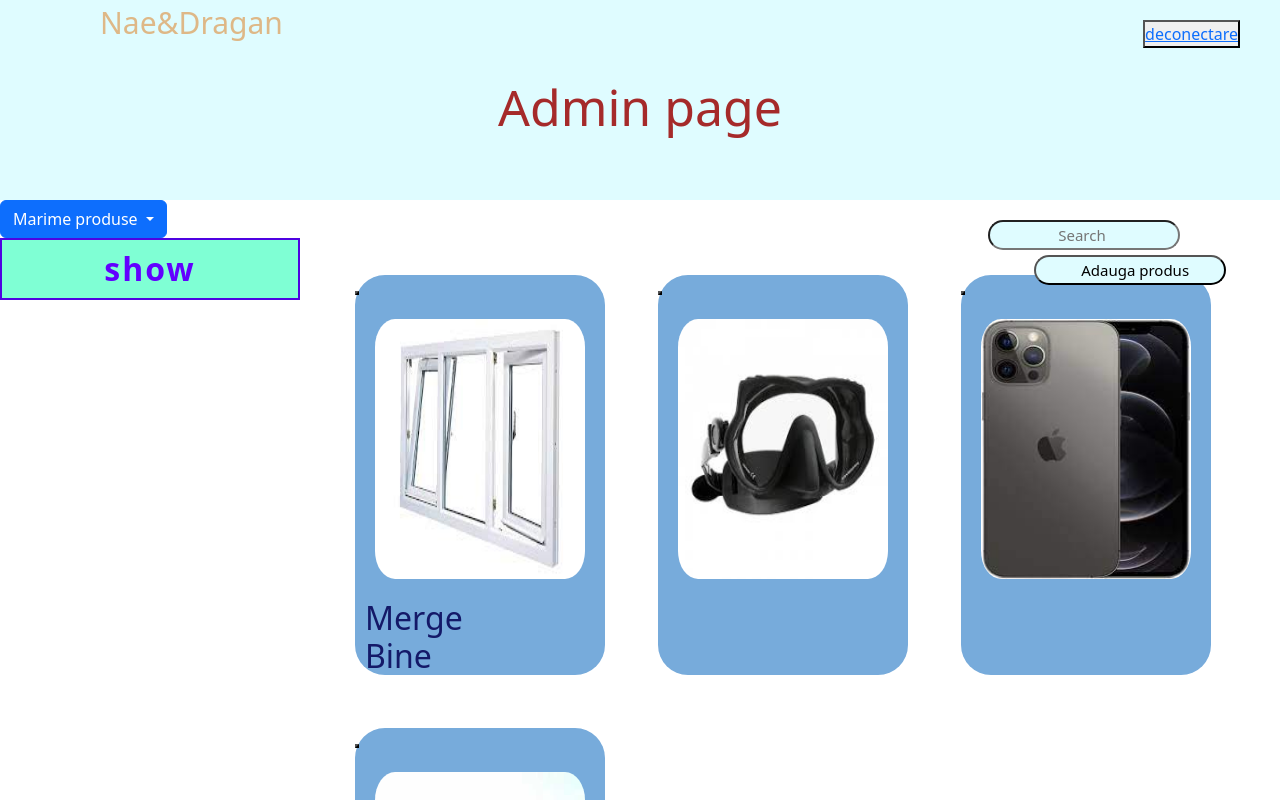
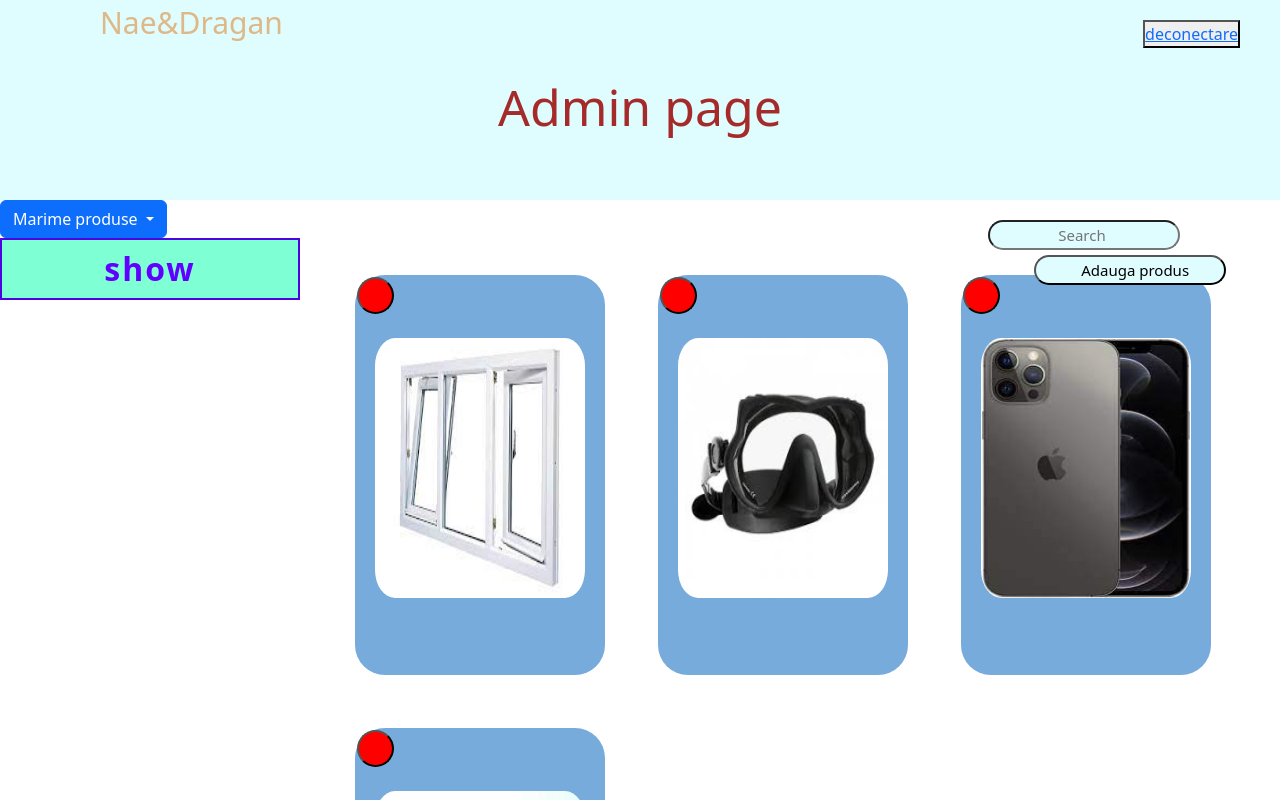
Before and after one commit to Stefan22022/Proiect-Magazin, a plain HTML site: page admin.html in a window 1280 px wide. Shown: the top 800 px of the page. Drawn offline with nearby package versions, Linux system fonts and the light colour scheme.

Commit message:
retusare-probleme-gog

```diff
--- a/admin.html
+++ b/admin.html
@@ -24,19 +24,21 @@
           </button>
         <div class="produse" id="adauga">
             <div class="conserva" id="1">
-                <button class="buton-stergere" id="x.1" onclick="stergeProdus(this)"></button>
-                <img class="poza" src="./poze/download.jpeg"/>
-                <h2>Merge<br>Bine</h2>
+              <button class="remove-item" id="x.1" onclick="stergeProd(this)"></button>
+              <img class="poza" src="./poze/download.jpeg"/>
             </div>
             <div class="conserva" id="2">
-              <button class="buton-stergere" id="x.2" onclick="stergeProdus(this)"></button>
-              <img class="poza" src="./poze/images (1).jpeg"/></div>
+              <button class="remove-item" id="x.2" onclick="stergeProd(this)"></button>
+              <img class="poza" src="./poze/images (1).jpeg"/>
+            </div>
             <div class="conserva" id="3">
-              <button class="buton-stergere" id="x.3" onclick="stergeProdus(this)"></button>
-              <img class="poza" src="./poze/images (2).jpeg"/></div>
+              <button class="remove-item" id="x.3" onclick="stergeProd(this)"></button>
+              <img class="poza" src="./poze/images (2).jpeg"/>
+            </div>
             <div class="conserva" id="4">
-              <button class="buton-stergere" id="x.4" onclick="stergeProdus(this)"></button>
-              <img class="poza" src="./poze/hqdefault.jpg"/></div>
+              <button class="remove-item" id="x.4" onclick="stergeProd(this)"></button>
+              <img class="poza" src="./poze/hqdefault.jpg"/>
+            </div>
         </div>
 
         <!-- Dropdown schimbare dimensiuni-->
--- a/admin.js
+++ b/admin.js
@@ -83,6 +83,10 @@ function adaugaElement() {
     conserva.setAttribute("class", "conserva");
     produse.appendChild(conserva);
 
+    const remove = document.createElement('BUTTON');
+    remove.setAttribute("class", "remove-item");
+    remove.setAttribute("onclick", "stergeProd(this)");
+
     const numeHead = document.createElement('H2');
     const numeVal = document.createTextNode(nume);
     numeHead.appendChild(numeVal);
@@ -91,20 +95,16 @@ function adaugaElement() {
     const pretVal = document.createTextNode(pret.toString());
     pretHead.appendChild(pretVal);
 
-    const remove = document.createElement('BUTTON');
-    remove.setAttribute("class", "remove-item");
-    remove.setAttribute("onclick", "stergeProd(this)");
-
     const specsHead = document.createElement('H2');
     const strong = document.createElement('STRONG');
     const specsVal = document.createTextNode(specs);
     specsHead.appendChild(strong);
     strong.appendChild(specsVal);
 
+    conserva.appendChild(remove);
     conserva.appendChild(numeHead);
     conserva.appendChild(pretHead);
     conserva.appendChild(specsHead);
-    conserva.appendChild(remove);
 
     conserva.setAttribute("id", i.toString());
 
--- a/style-admin.css
+++ b/style-admin.css
@@ -66,6 +66,7 @@ input::-webkit-inner-spin-button {
     background-color: rgb(119, 171, 219);
     border-radius: 30px;
     margin: 25px;
+    display: flow-root;
 }
 
 .produse {
@@ -174,7 +175,6 @@ h2 {
 }
 
 .remove-item {
-    position: absolute;
     margin: 1.5px;
     background-color: rgb(255, 0, 0);
     width:37px;
@@ -187,3 +187,8 @@ h2 {
     height:35px;
     margin: 6px;
 }
+
+h2 {
+    position: relative;
+
+}
```
